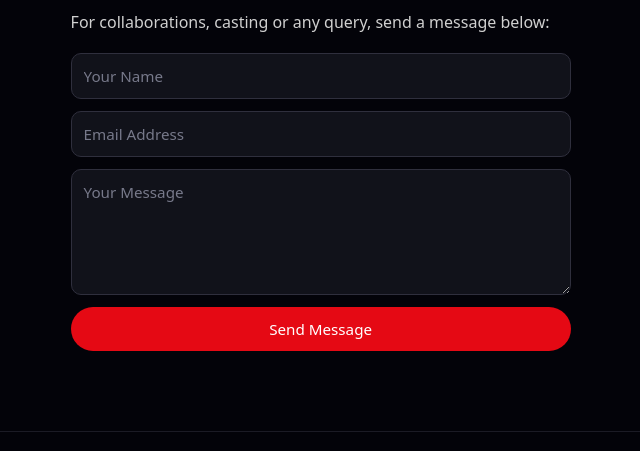
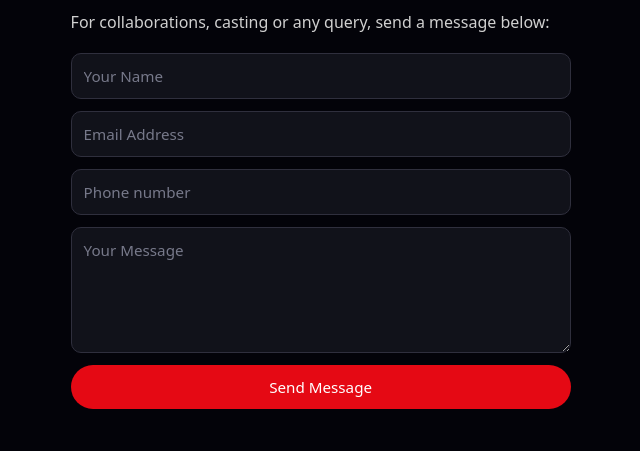
Before and after one commit to himanshubhartii/cineartist-site, a Flask app: page /contact in a window 1280 px wide. Shown: the part 147-598 px from the top of the page, without its empty margins (19-659 px from the left). Run offline with Flask 3, Linux system fonts and the light colour scheme.

Commit message:
Update contact.html

```diff
--- a/templates/contact.html
+++ b/templates/contact.html
@@ -37,6 +37,7 @@
     <form class="form" action="/contact" method="POST">
         <input type="text" name="name" placeholder="Your Name" required>
         <input type="email" name="email" placeholder="Email Address" required>
+        <input type="phone number" name="phone" placeholder="Phone number" required>
         <textarea name="message" rows="5" placeholder="Your Message" required></textarea>
         <button type="submit" class="btn-primary">Send Message</button>
     </form>
```
